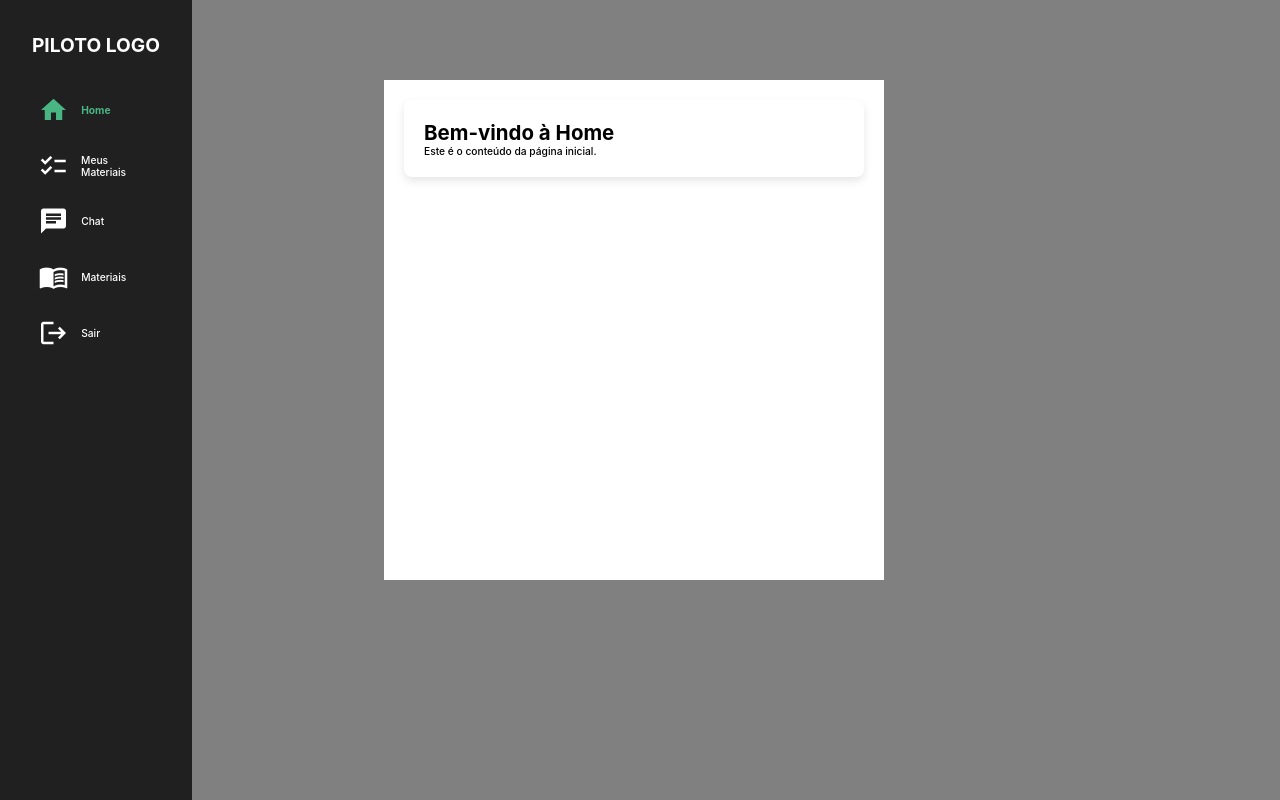
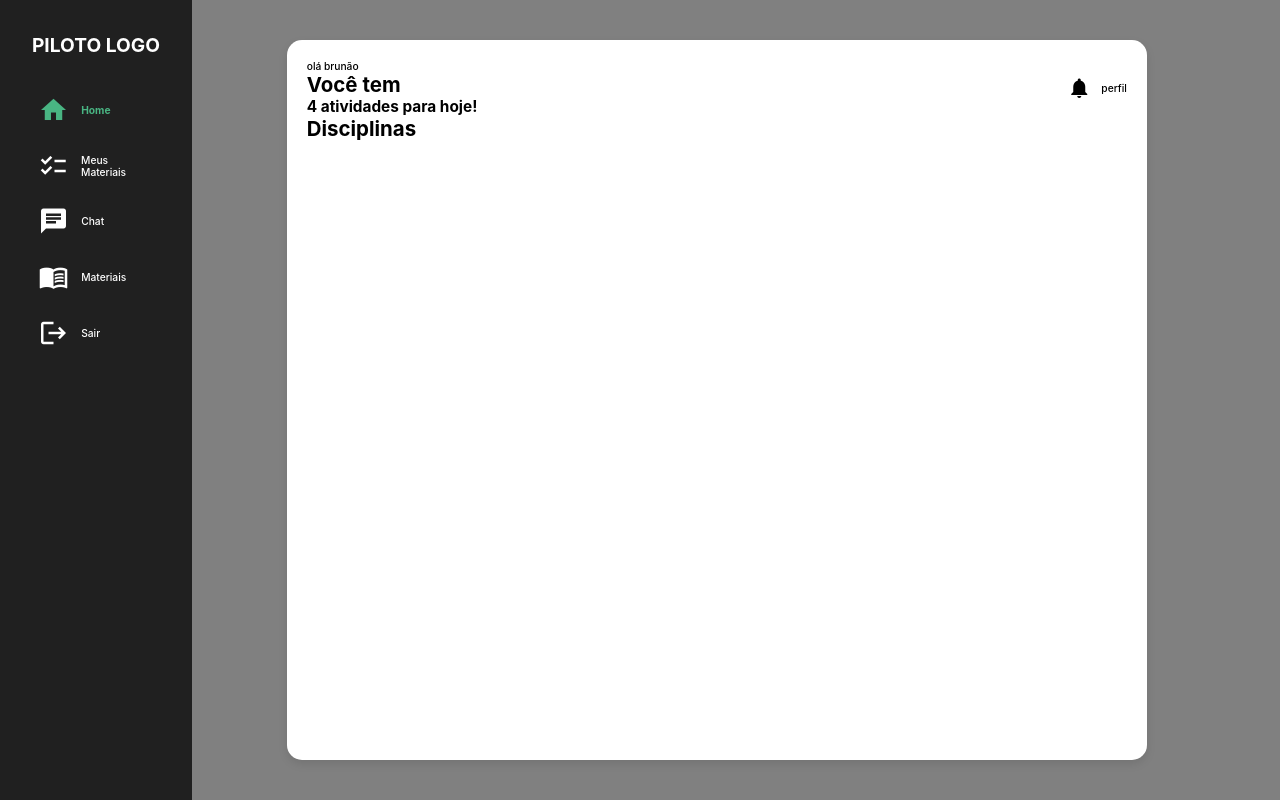
Before and after one commit to ebrunovs/piloto-app-final, an Angular app: page /home in a window 1280 px wide. Built offline with nearby package versions, Linux system fonts and the light colour scheme.

Commit message:
Inicialização do componente de materiais

```diff
--- a/angular.json
+++ b/angular.json
@@ -96,6 +96,7 @@
               }
             ],
             "styles": [
+              "@angular/material/prebuilt-themes/azure-blue.css",
               "src/styles.css"
             ],
             "scripts": []
--- a/package.json
+++ b/package.json
@@ -20,6 +20,7 @@
     "@angular/platform-browser": "^19.1.0",
     "@angular/platform-browser-dynamic": "^19.1.0",
     "@angular/router": "^19.1.0",
+    "font-awesome": "^4.7.0",
     "rxjs": "~7.8.0",
     "tslib": "^2.3.0",
     "zone.js": "~0.15.0"
--- a/src/app/app.component.css
+++ b/src/app/app.component.css
@@ -1,4 +1,3 @@
-
 * {
     margin: 0;
     padding: 0;
@@ -6,35 +5,34 @@
 }
 
 html, body {
-    width: 100vw;
+    width: 112vw;
     height: 100vh;
-    background-color: gray; /* Troque pela cor desejada */
+    background-color: gray; /* Cor de fundo */
+    display: flex;
+    justify-content: center;
+    align-items: center;
     overflow: hidden; /* Evita rolagem */
-    display: flex;
+    font-family: "Inter Tight", -apple-system, BlinkMacSystemFont, "Segoe UI", Roboto,
+        Helvetica, Arial, sans-serif, "Apple Color Emoji", "Segoe UI Emoji",
+        "Segoe UI Symbol";
 }
 
-
 h1 {
-font-size: 3.125rem;
-color: var(--gray-900);
-font-weight: 500;
-letter-spacing: -0.125rem;
-margin: 0;
-font-family: "Inter Tight", -apple-system, BlinkMacSystemFont, "Segoe UI", Roboto,
-    Helvetica, Arial, sans-serif, "Apple Color Emoji", "Segoe UI Emoji",
-    "Segoe UI Symbol";
+    font-size: 3.125rem;
+    color: var(--gray-900);
+    font-weight: 500;
+    letter-spacing: -0.125rem;
+    margin: 0;
 }
 
 .content {
-    position: fixed;
-    top: 10%;
-    left: 30%;
-    align-items: center;
-    justify-content: center;
-    min-width: 500px;
-    min-height: 500px;
-    flex: 1;
+    width: 60%; /* Ajustável conforme necessário */
+    max-width: 1200px;
+    height: 90vh; /* Mantém proporção */
+    max-height: 900px;
     background-color: white;
     padding: 20px;
     overflow-y: auto;
+    border-radius: 15px; /* Cantos arredondados */
+    box-shadow: 0 4px 10px rgba(0, 0, 0, 0.1); /* Efeito de sombra */
 }
--- a/src/app/home/home.module.ts
+++ b/src/app/home/home.module.ts
@@ -1,7 +1,7 @@
 import { NgModule } from '@angular/core';
 import { CommonModule } from '@angular/common';
 import { HomeComponent } from './home/home.component';
-
+import { MatIcon } from '@angular/material/icon';
 
 
 @NgModule({
@@ -9,7 +9,8 @@ import { HomeComponent } from './home/home.component';
     HomeComponent
   ],
   imports: [
-    CommonModule
+    CommonModule,
+    MatIcon
   ],
   exports: [
     HomeComponent
--- a/src/app/home/home/home.component.css
+++ b/src/app/home/home/home.component.css
@@ -1,9 +1,12 @@
 /* home.component.css */
 .container {
-    background-color: white; /* Fundo branco */
-    padding: 20px; /* Espaçamento interno */
-    border-radius: 8px; /* Bordas arredondadas */
-    box-shadow: 0 4px 8px rgba(0, 0, 0, 0.1); /* Sombra para destaque */
-    max-width: 800px; /* Largura máxima do conteúdo */
-    width: 100%; /* Ocupa 100% da largura disponível */
+ display: flex;
+ justify-content: space-between;
+ align-items: center;
 }
+
+.home-notifications{
+    display: flex;
+    gap: 10px;
+    align-items: center;
+}
--- a/src/app/home/home/home.component.html
+++ b/src/app/home/home/home.component.html
@@ -1,5 +1,24 @@
 <!-- home.component.html -->
-<div class="container">
-    <h1>Bem-vindo à Home</h1>
-    <p>Este é o conteúdo da página inicial.</p>
-</div>
+
+<main>
+    <div class="container">
+        <div>
+            <p>olá brunão</p>
+            <h1>Você tem</h1>
+            <h2>4 atividades para hoje!</h2>
+        </div>
+
+        <div class="home-notifications">
+            <mat-icon>notifications</mat-icon>
+            <p>perfil</p>
+        </div>
+    </div>
+
+    <div>
+        <h1>Disciplinas</h1>
+
+
+    </div>
+
+
+</main>
--- a/src/app/materiais/materiais/materiais.component.css
+++ b/src/app/materiais/materiais/materiais.component.css
@@ -1,9 +1,32 @@
-/* home.component.css */
-.container {
-    background-color: white; /* Fundo branco */
-    padding: 20px; /* Espaçamento interno */
-    border-radius: 8px; /* Bordas arredondadas */
-    box-shadow: 0 4px 8px rgba(0, 0, 0, 0.1); /* Sombra para destaque */
-    max-width: 800px; /* Largura máxima do conteúdo */
-    width: 100%; /* Ocupa 100% da largura disponível */
+.materials{
+    display: flex;
+    justify-content: space-between;
+    align-items: center;
 }
+
+.profile-notification{
+    display: flex;
+    gap: 10px;
+    display: flex;
+}
+
+.search-field {
+  display: flex;
+  position: relative;
+}
+
+.search-field input{
+    width: 340px;
+    height: 43px;
+    padding: 8px 30px 8px 10px;
+    border: 1px solid #ccc;
+    border-radius: 20px;
+}
+
+.search-icon{
+  position: absolute;
+  right: 8px;
+  top: 50%;
+  transform: translateY(-50%);
+  pointer-events: none;
+}
--- a/src/app/materiais/materiais/materiais.component.html
+++ b/src/app/materiais/materiais/materiais.component.html
@@ -1,7 +1,14 @@
 <main>
-    <div>
+    <div class="materials">
         <h1>Materiais</h1>
-        <p>teste</p>
+        <div class="search-field">
+                <input matInput placeholder="Pesquisar...">
+                <mat-icon class="search-icon">search</mat-icon>
+        </div>
+        <div class="profile-notification">
+            <mat-icon>notifications</mat-icon>
+            <p>perfil</p>
+        </div>
 
     </div>
 </main>
--- a/src/styles.css
+++ b/src/styles.css
@@ -1,4 +1,4 @@
-/* You can add global styles to this file, and also import other style files */
+
 
 * {
     margin: 0;
@@ -22,3 +22,7 @@ html, body {
 }
 
 html, body { height: 100%; }
+
+
+html, body { height: 100%; }
+body { margin: 0; font-family: Roboto, "Helvetica Neue", sans-serif; }
```
Also changed, not shown: src/app/materiais/materiais.module.ts (+7 -2 lines), 1 other file (tests, documents, lock files or other folders).
